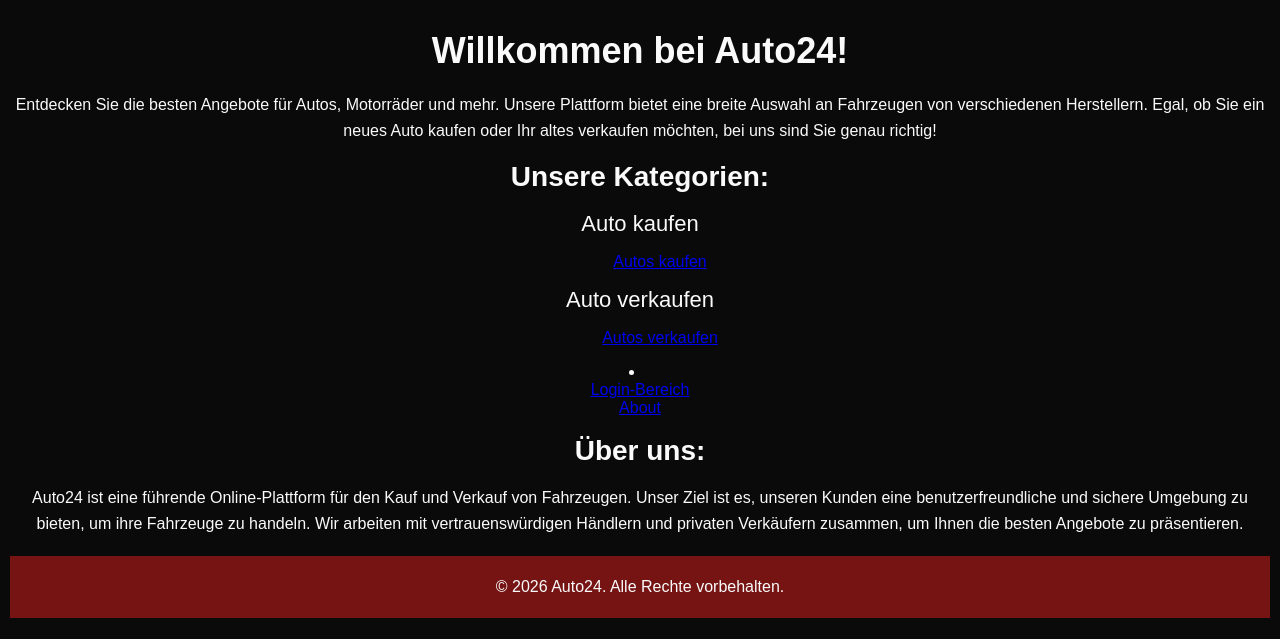
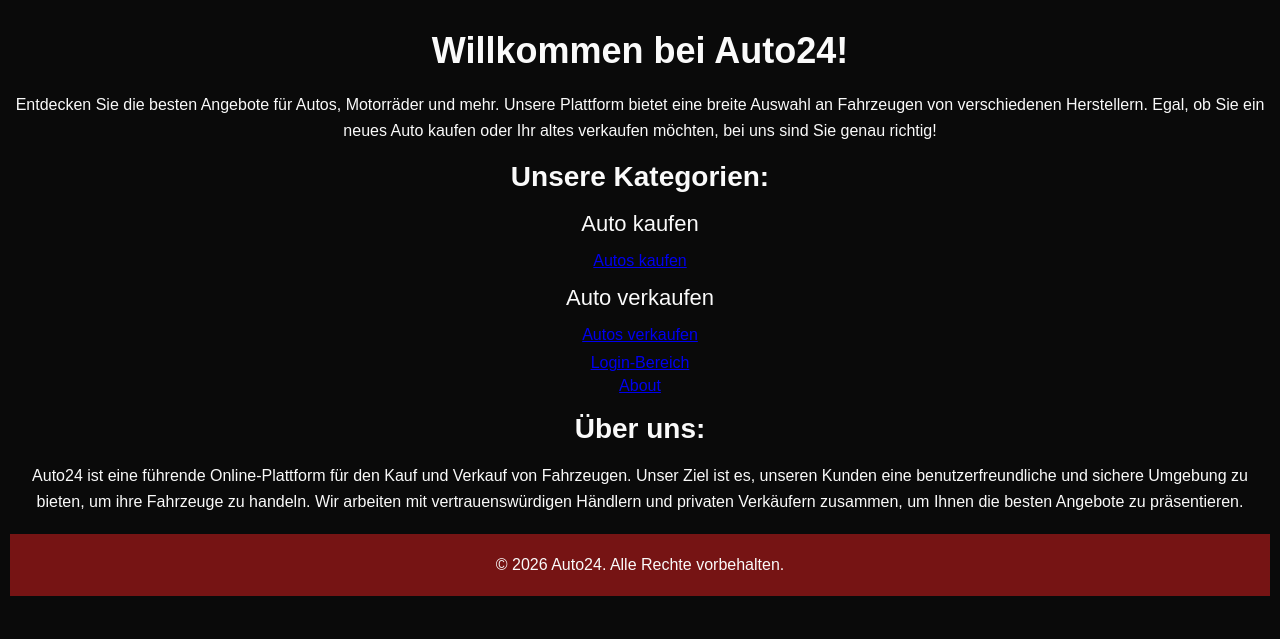
Before and after one commit to DarkPln/WebTech01, a PHP site: page / in a window 1280 px wide. Shown: the top 639 px of the page. Run offline with PHP 8.4, Linux system fonts and the light colour scheme.

Commit message:
refactor list styling and footer alignment; remove unnecessary styles

```diff
--- a/gebrauchtwagenList.html
+++ b/gebrauchtwagenList.html
@@ -17,7 +17,6 @@
 
     <p> Hier finden Sie verschiedene Arten von Gebrauchtwagen.</p>
     <hr>
-    <ul style="">
     <li>
     <h2> 1. Audi A8 </h2>
     <img src="https://upload.wikimedia.org/wikipedia/commons/thumb/b/b9/Audi_A8_50_TDI_%28D5%29_%E2%80%93_Frontansicht%2C_24._Dezember_2017%2C_Velbert.jpg/1920px-Audi_A8_50_TDI_%28D5%29_%E2%80%93_Frontansicht%2C_24._Dezember_2017%2C_Velbert.jpg" alt="Audi A8" height = 200 width = 400>
--- a/mystyle.css
+++ b/mystyle.css
@@ -143,9 +143,8 @@ footer {
 .footer-bot{
 display: flex;
 font-size: 12px;
-align-items: center;
+flex-wrap: wrap;
 justify-content: center;
-flex-wrap: wrap
 
 }
 
@@ -154,13 +153,21 @@ flex-wrap: wrap
     color: white;
 }
 
-
 ul{
     list-style-type: none;
+    padding: 0;
+    margin: 10px 0;
+    text-align: center;
+}
+
+li{
+    list-style-type: none;
+    text-align: center;
+    margin: 5px 0;
 }
 
 a{
     display: block;
-    text-align: center;  /* Center the links */
+    text-align: center;
 
 }
```
